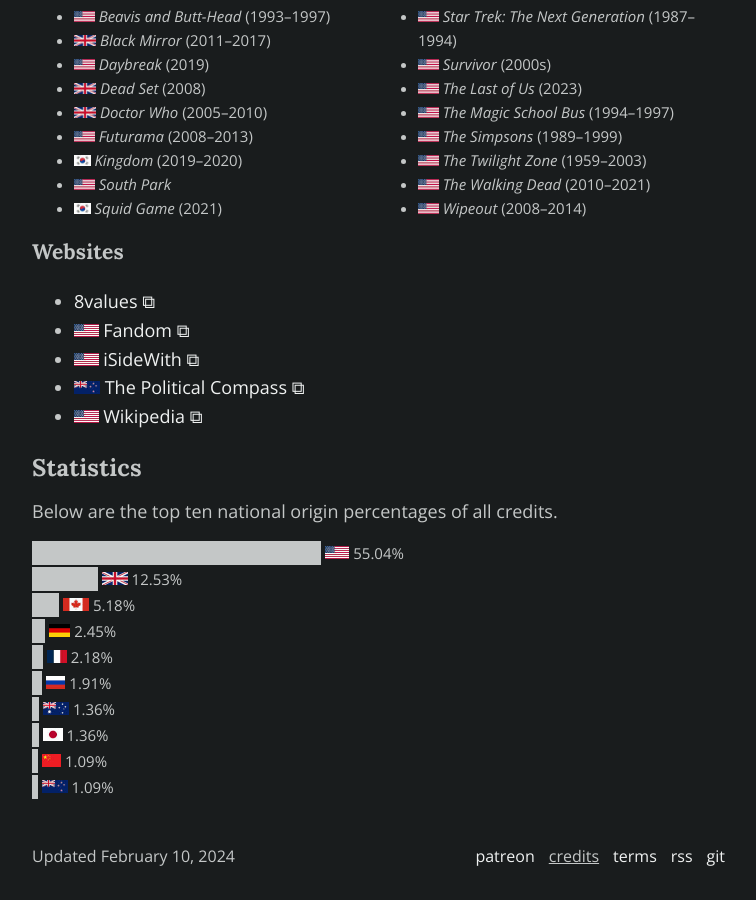
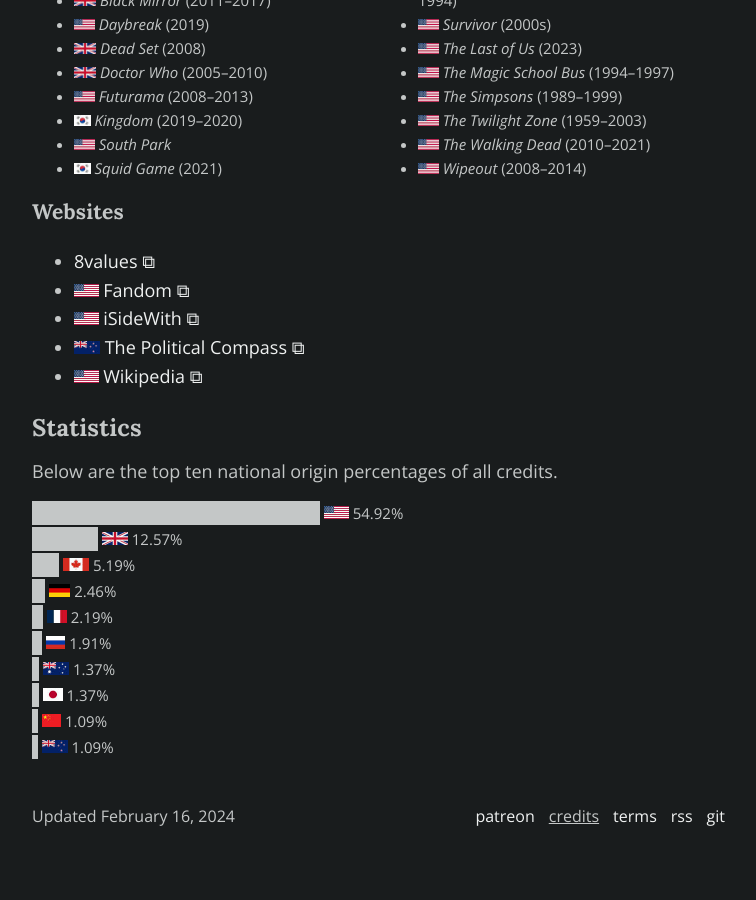
Before and after one commit to schizoidnightmares/schizoidnightmares.com, a Jekyll site: the page built from credits.md, in a window 1280 px wide and 900 px high, scrolled down 5103 px. Shown: the whole window, without its empty margins (258-1014 px from the left). Built offline with Jekyll 4.4.1, drawn with Linux system fonts in a browser that asks for light colours; after the commit the page ends 5963 px from its top, so only the background shows below that; some of the changed text lies outside the part shown.

Commit message:
removing credit

```diff
--- a/_data/contributors.yaml
+++ b/_data/contributors.yaml
@@ -120,12 +120,6 @@
   url: https://jekyllrb.com/
   usage: Static site generator for schizoidnightmares.com and absurdrealms.com
   notes: Free under the <a href="https://github.com/jekyll/jekyll/blob/master/LICENSE" target="_blank">MIT License ⧉</a>
-
-- title: jekyll-last-modified-at
-  flag: us
-  url: https://github.com/gjtorikian/jekyll-last-modified-at
-  usage: Page last modified Liquid tag
-  notes: Free under the <a href="https://github.com/gjtorikian/jekyll-last-modified-at/blob/master/LICENSE" target="_blank">MIT License ⧉</a>
 
 - title: jekyll-paginate-v2
   flag: is
--- a/credits.md
+++ b/credits.md
@@ -1,7 +1,7 @@
 ---
 title: Credits
 description: Acknowledging sources that helped make my work possible
-last_modified_at: February 10, 2024
+last_modified_at: February 16, 2024
 ---
 
 # Credits
@@ -35,13 +35,13 @@
 ## Statistics
 Below are the top ten national origin percentages of all credits.
 
-{% include origin.html flag="us" perc="55.04" %}
-{% include origin.html flag="gb" perc="12.53" %}
-{% include origin.html flag="ca" perc="5.18" %}
-{% include origin.html flag="de" perc="2.45" %}
-{% include origin.html flag="fr" perc="2.18" %}
+{% include origin.html flag="us" perc="54.92" %}
+{% include origin.html flag="gb" perc="12.57" %}
+{% include origin.html flag="ca" perc="5.19" %}
+{% include origin.html flag="de" perc="2.46" %}
+{% include origin.html flag="fr" perc="2.19" %}
 {% include origin.html flag="ru" perc="1.91" %}
-{% include origin.html flag="au" perc="1.36" %}
-{% include origin.html flag="jp" perc="1.36" %}
+{% include origin.html flag="au" perc="1.37" %}
+{% include origin.html flag="jp" perc="1.37" %}
 {% include origin.html flag="cn" perc="1.09" %}
 {% include origin.html flag="nz" perc="1.09" %}
```
